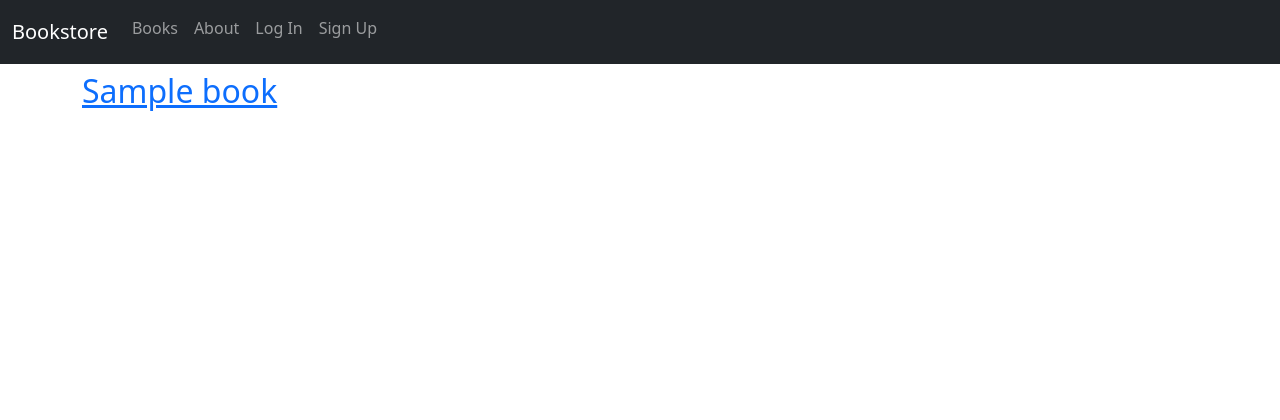
After one commit to kdanylkov/bookstore-app-with-docker, a Django app: page /books/ in a window 1280 px wide. The commit adds this page. Shown: the top 420 px of the page. Run offline with Django 4.2, Linux system fonts and the light colour scheme; tables that the repository leaves empty hold one stand-in row (values such as "Sample post"); parts of the project's set-up code (start-up, migrations or seed data) failed here and were passed over.

Commit message:
books app added

```diff
--- /dev/null
+++ b/books/apps.py
@@ -0,0 +1,6 @@
+from django.apps import AppConfig
+
+
+class BooksConfig(AppConfig):
+    default_auto_field = 'django.db.models.BigAutoField'
+    name = 'books'
--- /dev/null
+++ b/books/models.py
@@ -0,0 +1,20 @@
+import uuid
+from django.db import models
+from django.urls import reverse
+
+
+class Book(models.Model):
+    id = models.UUIDField(
+            primary_key=True,
+            default=uuid.uuid4,
+            editable=False
+            )
+    title = models.CharField(max_length=200)
+    author = models.CharField(max_length=200)
+    price = models.DecimalField(max_digits=6, decimal_places=2)
+
+    def __str__(self):
+        return self.title
+
+    def get_absolute_url(self):
+        return reverse('book_detail', kwargs={'pk': self.id})
--- /dev/null
+++ b/books/urls.py
@@ -0,0 +1,8 @@
+from django.urls import path
+
+from .views import BookListView, BookDetailView
+
+urlpatterns = [
+        path('', BookListView.as_view(), name='book_list'),
+        path('<uuid:pk>/', BookDetailView.as_view(), name='book_detail')
+        ]
--- /dev/null
+++ b/books/views.py
@@ -0,0 +1,15 @@
+from django.views.generic import ListView, DetailView
+
+from .models import Book
+
+
+class BookListView(ListView):
+    model = Book
+    template_name = 'books/book_list.html'
+    context_object_name = 'book_list'
+
+
+class BookDetailView(DetailView):
+    model = Book
+    template_name = 'books/book_detail.html'
+    context_object_name = 'book'
--- a/django_project/settings.py
+++ b/django_project/settings.py
@@ -49,6 +49,7 @@ INSTALLED_APPS = [
     # Local
     'accounts.apps.AccountsConfig',
     'pages.apps.PagesConfig',
+    'books.apps.BooksConfig',
 ]
 
 MIDDLEWARE = [
--- a/django_project/urls.py
+++ b/django_project/urls.py
@@ -24,5 +24,5 @@ urlpatterns = [
     path('accounts/', include('allauth.urls')),
     # Local
     path('', include('pages.urls')),
-    path('accounts/', include('accounts.urls')),
+    path('books/', include('books.urls')),
 ]
--- a/templates/_base.html
+++ b/templates/_base.html
@@ -22,6 +22,9 @@
                 </button>
                 <div class="collapse navbar-collapse" id="navbarCollapse">
                     <ul class="navbar-nav me-auto mb-2 mb-bd-0">
+                        <li class="nav-item">
+                            <a class="nav-link" href="{% url 'book_list' %}">Books</a>
+                        </li>
                         <li class="nav-item">
                             <a class="nav-link" href="{% url 'about' %}">About</a>
                         </li>
--- /dev/null
+++ b/templates/books/book_list.html
@@ -0,0 +1,13 @@
+{% extends '_base.html' %}
+
+{% block title %}
+Books
+{% endblock title %}
+
+{% block content %}
+    {% for book in book_list %}
+        <div>
+            <h2><a href="{{ book.get_absolute_url }}">{{ book.title }}</a></h2>
+        </div>
+    {% endfor %}
+{% endblock content %}
```
Also changed, not shown: books/admin.py (added, +9 -0 lines), books/tests.py (added, +33 -0 lines), templates/books/book_detail.html (added, +13 -0 lines), books/__init__.py (added), books/migrations/0001_initial.py (added), books/migrations/__init__.py (added).
